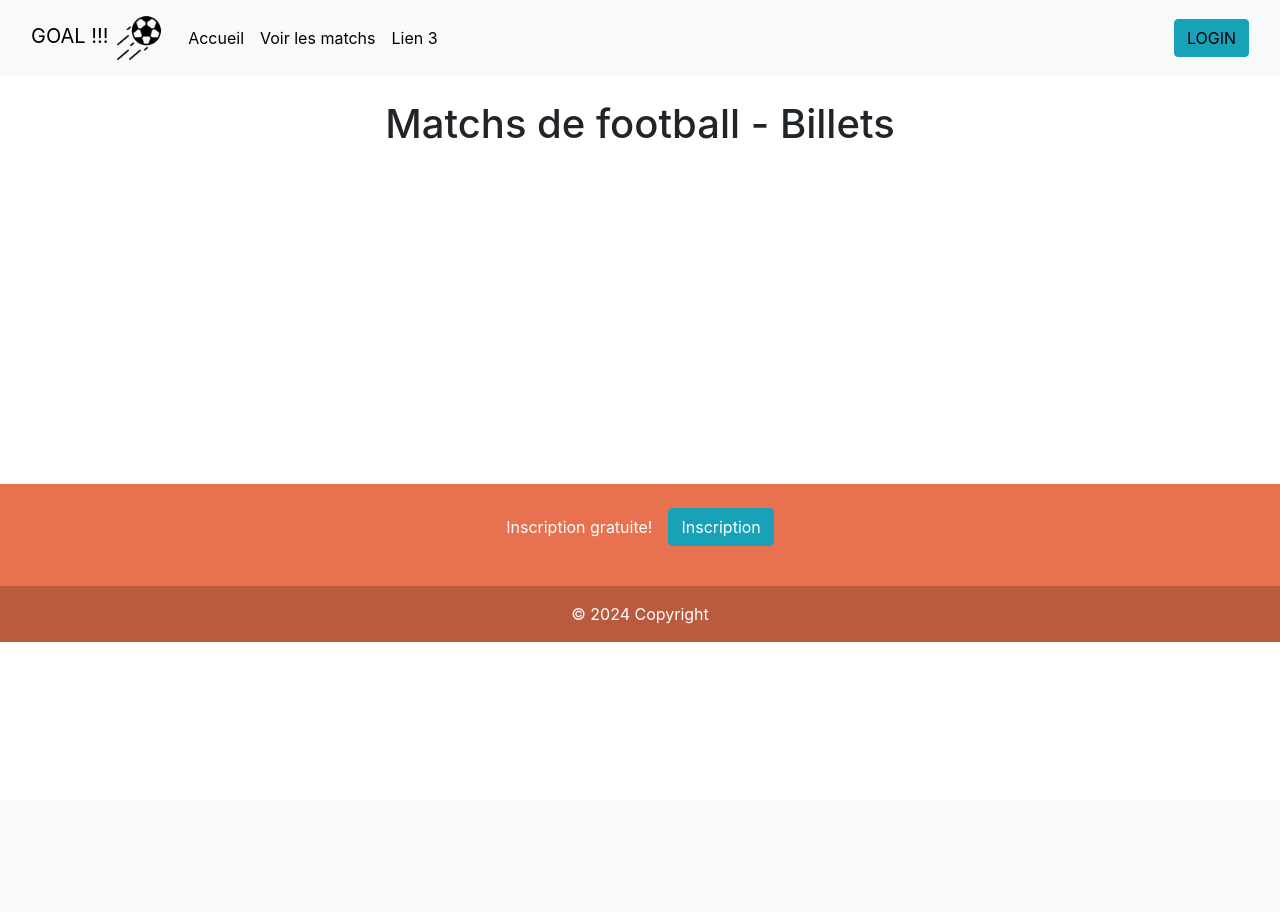
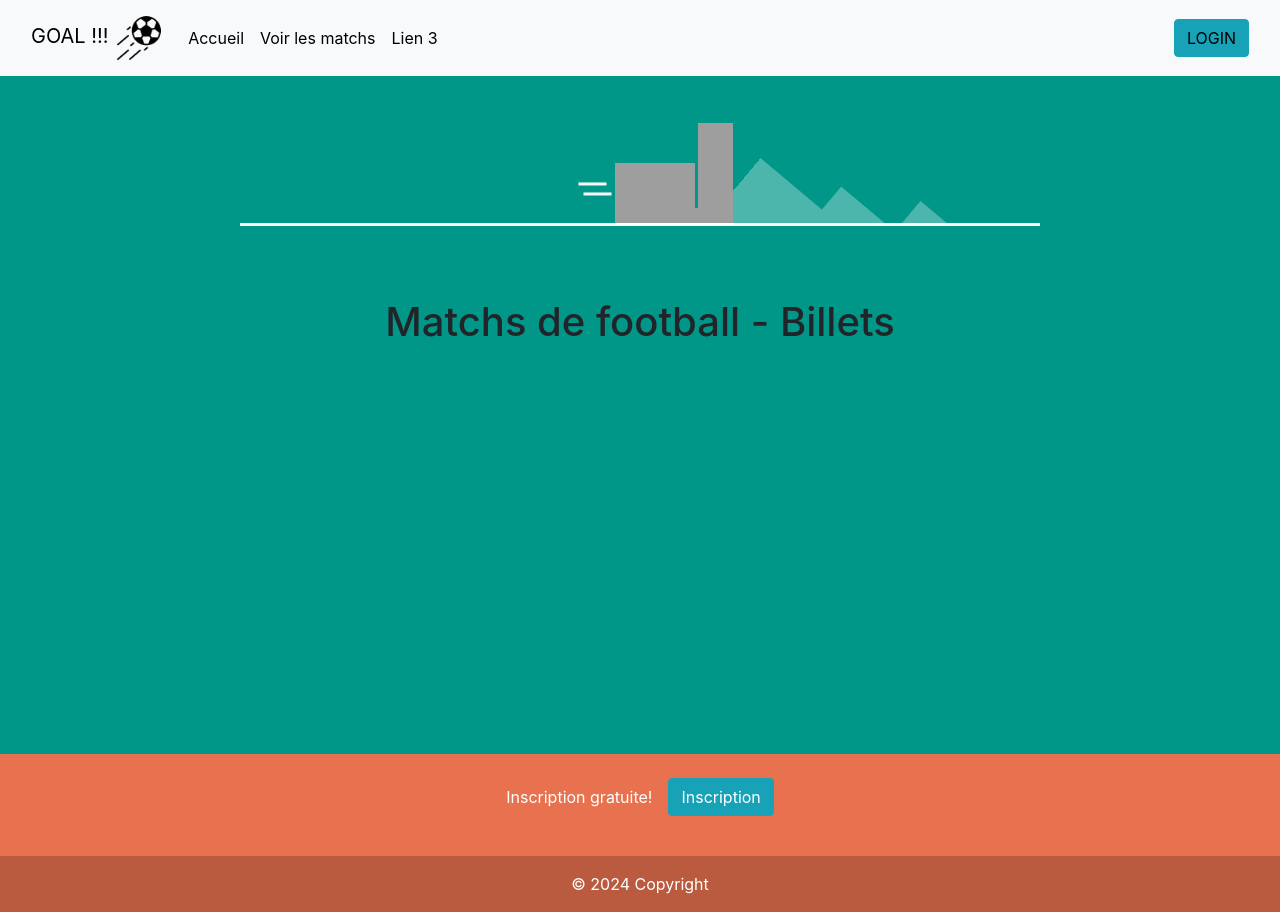
Before and after one commit to tanguym77/Projet-Billetterie, a PHP site: template vue/UI/Utilisateur/ListMatch.php in a window 1280 px wide. Before the commit the page ends 642 px from the top, so only its background shows below. Run offline with PHP 8.4, Linux system fonts and the light colour scheme; the template is opened without the code that fills it, so the values that code supplies are empty; some libraries are stand-ins or nearby versions; grey boxes are pictures that could not be loaded.

Commit message:
déco pour la liste billet

```diff
--- a/vue/UI/Utilisateur/ListMatch.php
+++ b/vue/UI/Utilisateur/ListMatch.php
@@ -25,11 +25,171 @@
             display: flex;
             align-items: center;
         }
+
+
+        body {
+  background: #009688;
+}
+.loop-wrapper {
+  margin: 0 auto;
+  position: relative;
+  display: block;
+  width: 800px;
+  height: 150px;
+  overflow: hidden;
+  border-bottom: 3px solid #fff;
+  color: #fff;
+}
+.mountain {
+  position: absolute;
+  right: -900px;
+  bottom: -20px;
+  width: 2px;
+  height: 2px;
+  box-shadow:
+    0 0 0 50px #4DB6AC,
+    60px 50px 0 70px #4DB6AC,
+    90px 90px 0 50px #4DB6AC,
+    250px 250px 0 50px #4DB6AC,
+    290px 320px 0 50px #4DB6AC,
+    320px 400px 0 50px #4DB6AC
+    ;
+  transform: rotate(130deg);
+  animation: mtn 20s linear infinite;
+}
+.hill {
+  position: absolute;
+  right: -900px;
+  bottom: -50px;
+  width: 400px;
+  border-radius: 50%;
+  height: 20px;
+  box-shadow:
+    0 0 0 50px #4DB6AC,
+    -20px 0 0 20px #4DB6AC,
+    -90px 0 0 50px #4DB6AC,
+    250px 0 0 50px #4DB6AC,
+    290px 0 0 50px #4DB6AC,
+    620px 0 0 50px #4DB6AC;
+  animation: hill 4s 2s linear infinite;
+}
+.tree, .tree:nth-child(2), .tree:nth-child(3) {
+  position: absolute;
+  height: 100px;
+  width: 35px;
+  bottom: 0;
+  background: url(https://s3-us-west-2.amazonaws.com/s.cdpn.io/130015/tree.svg) no-repeat;
+}
+.rock {
+  margin-top: -17%;
+  height: 2%;
+  width: 2%;
+  bottom: -2px;
+  border-radius: 20px;
+  position: absolute;
+  background: #ddd;
+}
+.truck, .wheels {
+  transition: all ease;
+  width: 85px;
+  margin-right: -60px;
+  bottom: 0px;
+  right: 50%;
+  position: absolute;
+  background: #eee;
+}
+.truck {
+  background: url(https://s3-us-west-2.amazonaws.com/s.cdpn.io/130015/truck.svg) no-repeat;
+  background-size: contain;
+  height: 60px;
+}
+.truck:before {
+  content: " ";
+  position: absolute;
+  width: 25px;
+  box-shadow:
+    -30px 28px 0 1.5px #fff,
+     -35px 18px 0 1.5px #fff;
+}
+.wheels {
+  background: url(https://s3-us-west-2.amazonaws.com/s.cdpn.io/130015/wheels.svg) no-repeat;
+  height: 15px;
+  margin-bottom: 0;
+}
+
+.tree  { animation: tree 3s 0.000s linear infinite; }
+.tree:nth-child(2)  { animation: tree2 2s 0.150s linear infinite; }
+.tree:nth-child(3)  { animation: tree3 8s 0.050s linear infinite; }
+.rock  { animation: rock 4s   -0.530s linear infinite; }
+.truck  { animation: truck 4s   0.080s ease infinite; }
+.wheels  { animation: truck 4s   0.001s ease infinite; }
+.truck:before { animation: wind 1.5s   0.000s ease infinite; }
+
+
+@keyframes tree {
+  0%   { transform: translate(1350px); }
+  50% {}
+  100% { transform: translate(-50px); }
+}
+@keyframes tree2 {
+  0%   { transform: translate(650px); }
+  50% {}
+  100% { transform: translate(-50px); }
+}
+@keyframes tree3 {
+  0%   { transform: translate(2750px); }
+  50% {}
+  100% { transform: translate(-50px); }
+}
+
+@keyframes rock {
+  0%   { right: -200px; }
+  100% { right: 2000px; }
+}
+@keyframes truck {
+  0%   { }
+  6%   { transform: translateY(0px); }
+  7%   { transform: translateY(-6px); }
+  9%   { transform: translateY(0px); }
+  10%   { transform: translateY(-1px); }
+  11%   { transform: translateY(0px); }
+  100%   { }
+}
+@keyframes wind {
+  0%   {  }
+  50%   { transform: translateY(3px) }
+  100%   { }
+}
+@keyframes mtn {
+  100% {
+    transform: translateX(-2000px) rotate(130deg);
+  }
+}
+@keyframes hill {
+  100% {
+    transform: translateX(-2000px);
+  }
+}
+
+
     </style>
 </head>
 <body>
-    <div class="container">
+
+<div class="loop-wrapper">
+  <div class="mountain"></div>
+  <div class="hill"></div>
+  <div class="tree"></div>
+  <div class="tree"></div>
+  <div class="tree"></div>
+  <div class="rock"></div>
+  <div class="truck"></div>
+  <div class="wheels"></div>
+</div>
+<br><br>
         <center><h1 class="my-4">Matchs de football - Billets</h1></center>
+        <br><br><br>
+
         <div class="row">
             <!-- CARDS -->
             <?php
@@ -61,13 +221,14 @@
             ?>
         </div>
     </div>
+
     <!-- Bootstrap JS and jQuery (optional) -->
     <script src="https://ajax.googleapis.com/ajax/libs/jquery/3.5.1/jquery.min.js"></script>
     <script src="https://cdnjs.cloudflare.com/ajax/libs/popper.js/1.16.0/umd/popper.min.js"></script>
     <script src="https://maxcdn.bootstrapcdn.com/bootstrap/4.5.2/js/bootstrap.min.js"></script>
+
 </body>
 </html>
-
 
 <br><br><br><br><br><br><br><br><br><br><br><br><br>
 
```
